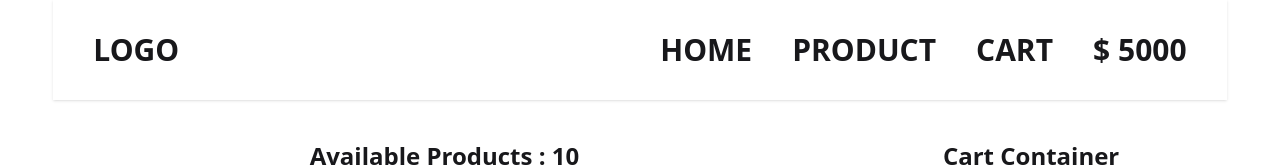
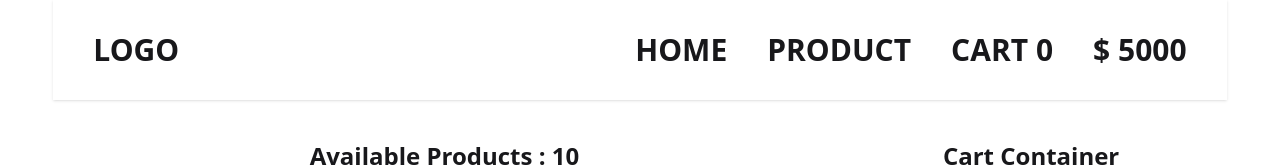
Before and after one commit to sadhin28/project-3, a React (Vite) app: page / in a window 1280 px wide. Shown: the top 167 px of the page. Built offline with nearby package versions, Linux system fonts and the light colour scheme.

Commit message:
add delate item button

```diff
--- a/src/App.jsx
+++ b/src/App.jsx
@@ -25,8 +25,16 @@ const handleisActive =(Status)=>{
     }
 }
 
-//tost msg
 
+
+const [price,setprice]=useState(5000)
+const handleincrementPrice=(pr)=>{
+      setprice(price+pr)
+}
+
+const handeldecrementPrice=(pr)=>{
+
+}
 const [selectedProduct,setsectedProducts]=useState([])
 const handelselectedProduct=(product)=>{
   const isexist = selectedProduct.find(p=>p.id == product.id)
@@ -34,6 +42,7 @@ const handelselectedProduct=(product)=>{
     toast.error('This product has already been added to the card. Cannot be added more than once');
 
   }else{
+    handleincrementPrice(product.price)
     const newselecProduct =[...selectedProduct,product]
     setsectedProducts(newselecProduct)
   }
@@ -43,7 +52,8 @@ const handelselectedProduct=(product)=>{
 
   return (
     <div>
-    <Navbar></Navbar>
+
+    <Navbar price={price} selectedProduct={selectedProduct}></Navbar>
     {/* All Product Div */}
     <div className='flex justify-between mt-10'>
       <Allproducts
--- a/src/components/Navbar/Navbar.jsx
+++ b/src/components/Navbar/Navbar.jsx
@@ -1,9 +1,10 @@
 import React from 'react';
 
-const Navbar = () => {
+const Navbar = ({selectedProduct,price}) => {
+
     return (
 
-        <div className=" px-10 p-8 flex justify-between items-center navbar bg-base-100 shadow-sm">
+        <div className="   px-10 p-8 flex justify-between items-center navbar bg-base-100 shadow-sm">
 
             <div>
                 <h1 className='font-bold  lg:text-3xl md:text-2xl'>LOGO</h1>
@@ -14,8 +15,8 @@ const Navbar = () => {
                 <ul className='font-bold  lg:text-3xl md:text-2xl flex items-center lg:gap-10 md:gap-6 gap-5'>
                     <li>HOME</li>
                     <li>PRODUCT</li>
-                    <li>CART{}</li>
-                    <li>$ {5000}</li>
+                    <li>CART {selectedProduct.length}</li>
+                    <li>$ {price}</li>
                 </ul>
 
             </div>
--- a/src/components/SelectCart/SelecCart.jsx
+++ b/src/components/SelectCart/SelecCart.jsx
@@ -1,10 +1,19 @@
 const SelecCart = ({selectedProduct}) => {
     return (
         <div>
-            <div className="card bg-base-600 h-20  md:w-60 mx-auto lg:w-120   shadow-sm">
+            <div className="card bg-base-600 lg:h-20  md:w-60 mx-auto lg:w-120   shadow-sm">
 
                 <div className=" font-bold text-xl  card-body grid ">
-                <h1>{selectedProduct.name}</h1>
+                  <div className="grid lg:flex text-sm lg:justify-between items-center gap-5">
+                    <div className="lg:mx-0 mx-auto">
+                    <img className="h-10 w-10 rounded-full" src={selectedProduct.image} alt="" />
+                    </div>
+                  <h1>{selectedProduct.name}</h1>
+                  <div>
+                    <button className="btn">Delate</button>
+                  </div>
+                  </div>
+
                 </div>
 
             </div>
```
